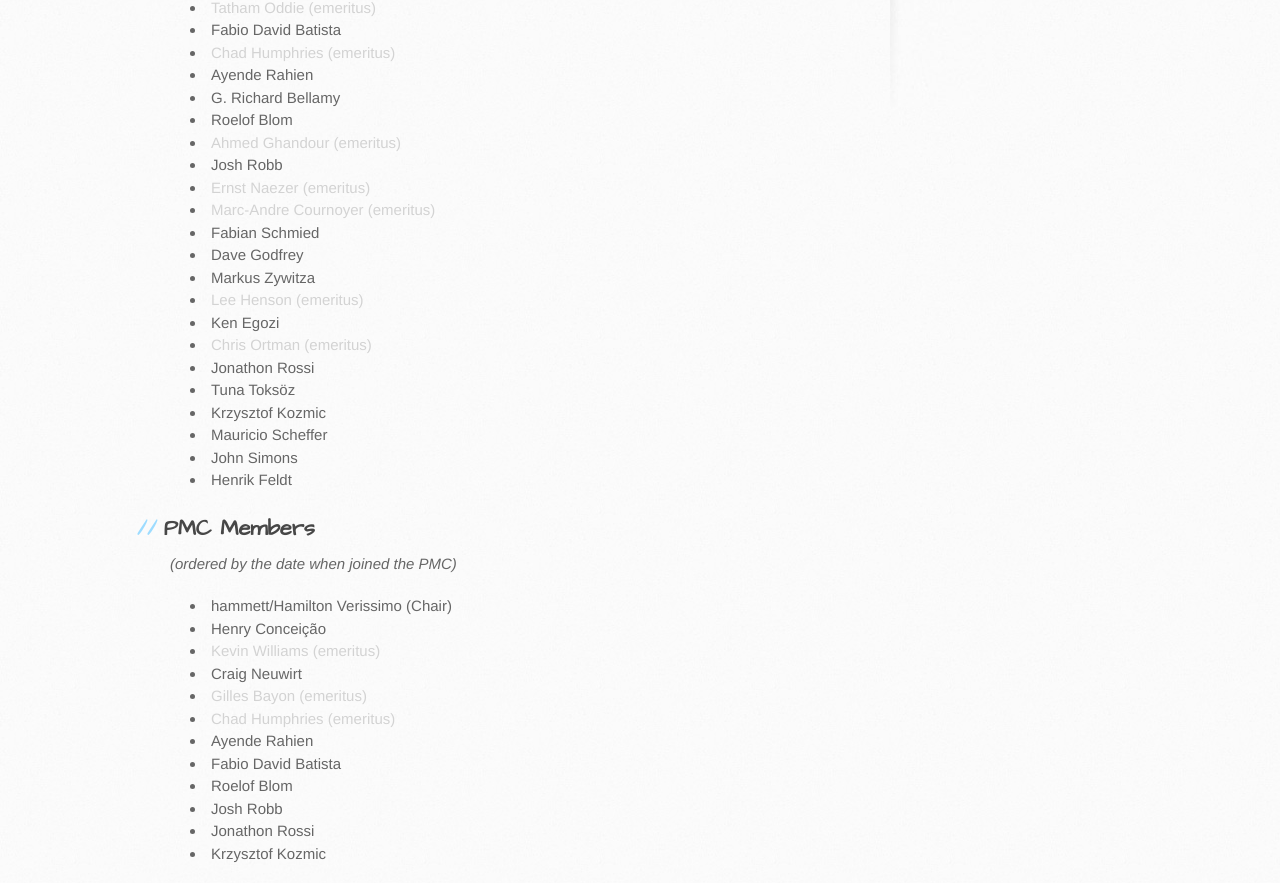
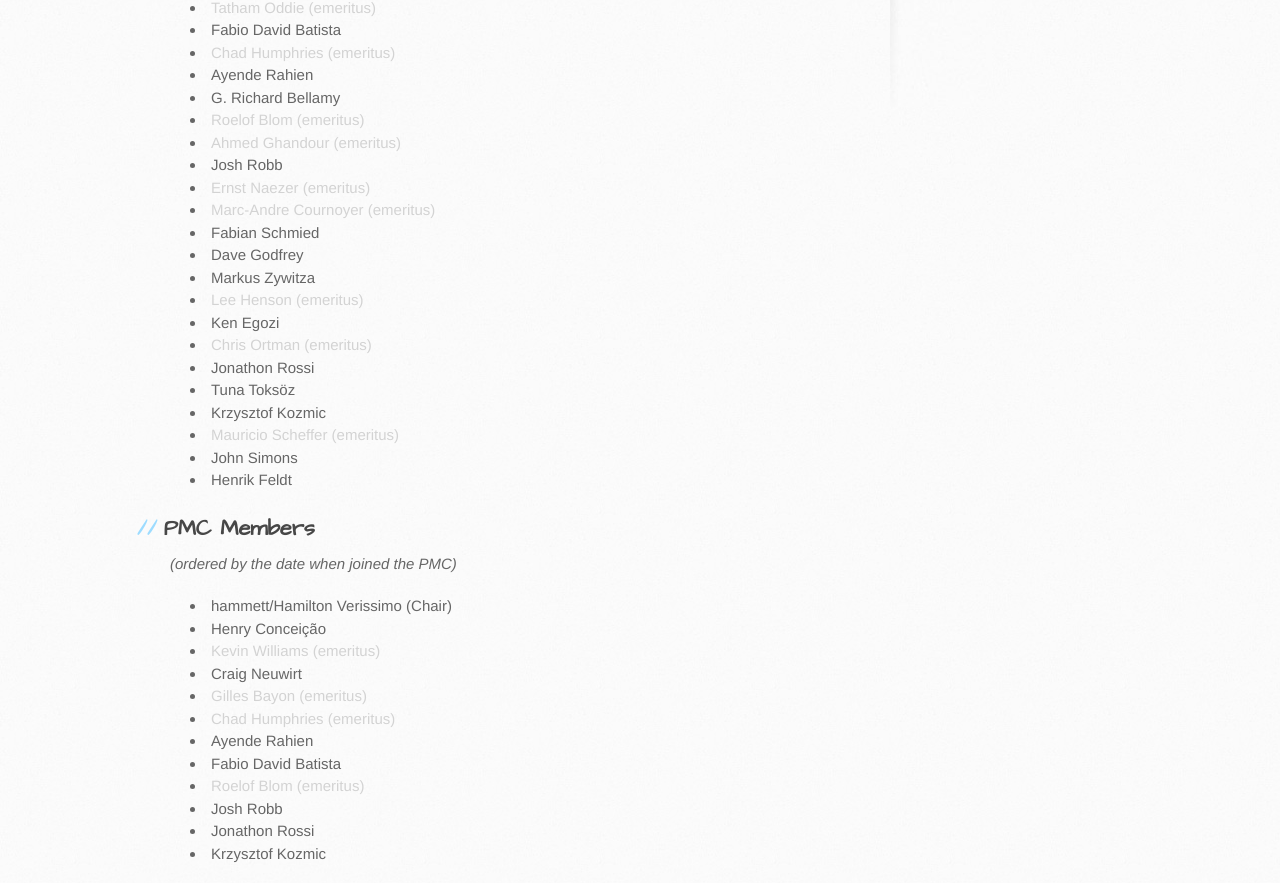
Before and after one commit to castleproject/castleproject.org, a Jekyll site: the page built from about/team.markdown, in a window 1280 px wide. Shown: the part 663-1546 px from the top of the page. Built offline with Jekyll 4.4.1, drawn with Linux system fonts in a browser that asks for light colours.

Commit message:
Mark Mauricio Scheffer and Roelof Blom emeritus

```diff
--- a/about/team.markdown
+++ b/about/team.markdown
@@ -23,7 +23,7 @@ permalink: /about/team/
 * <span style="color: lightgray">Chad Humphries (emeritus)</span>
 * Ayende Rahien
 * G. Richard Bellamy
-* Roelof Blom
+* <span style="color: lightgray">Roelof Blom (emeritus)</span>
 * <span style="color: lightgray">Ahmed Ghandour (emeritus)</span>
 * Josh Robb
 * <span style="color: lightgray">Ernst Naezer (emeritus)</span>
@@ -37,7 +37,7 @@ permalink: /about/team/
 * Jonathon Rossi
 * Tuna Toksöz
 * Krzysztof Kozmic
-* Mauricio Scheffer
+* <span style="color: lightgray">Mauricio Scheffer (emeritus)</span>
 * John Simons
 * Henrik Feldt
 
@@ -52,7 +52,7 @@ permalink: /about/team/
 * <span style="color: lightgray">Chad Humphries (emeritus)</span>
 * Ayende Rahien
 * Fabio David Batista
-* Roelof Blom
+* <span style="color: lightgray">Roelof Blom (emeritus)</span>
 * Josh Robb
 * Jonathon Rossi
 * Krzysztof Kozmic
```
